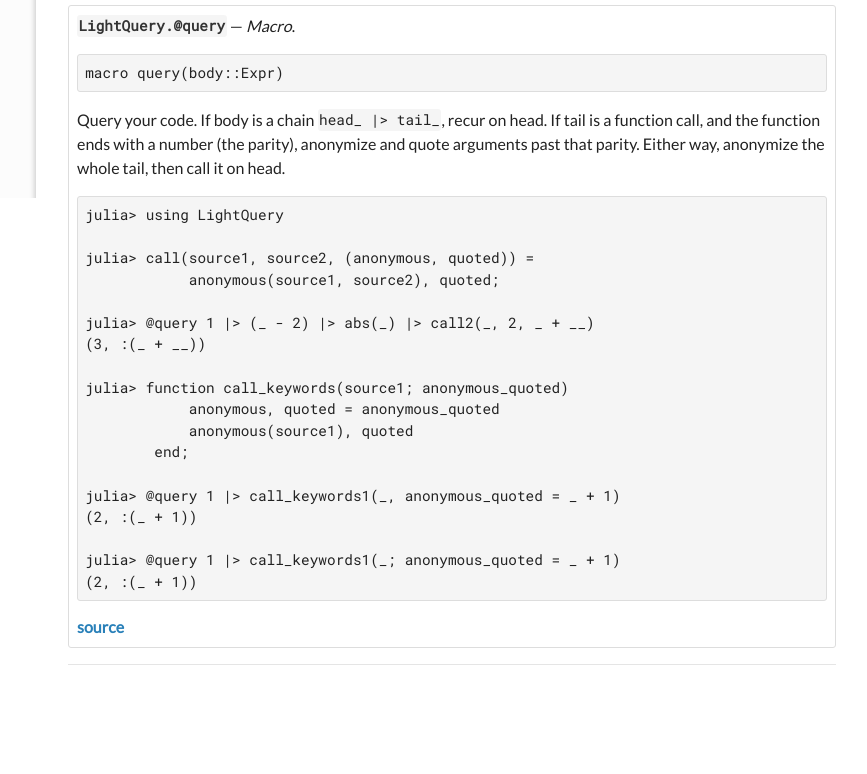
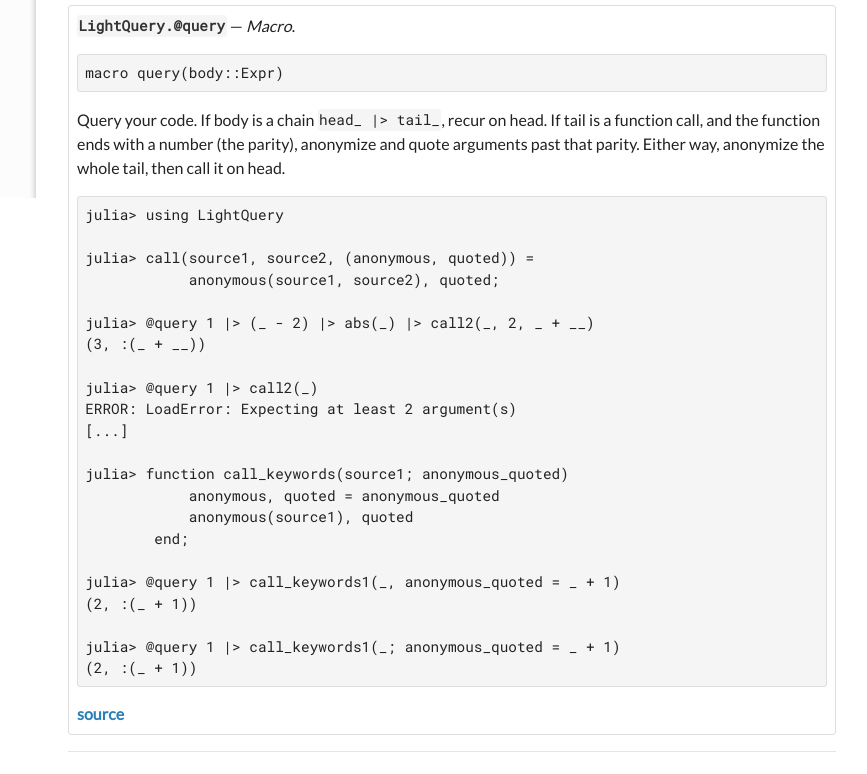
Before and after one commit to bramtayl/LightQuery.jl, a plain HTML site: page latest/index.html in a window 1280 px wide. Shown: the part 602-1376 px from the top of the page, without its empty margins (284-1151 px from the left). Before the commit the page ends 1315 px from the top, so only its background shows below. Drawn offline with nearby package versions, Linux system fonts and the light colour scheme.

Commit message:
build based on 49fb44e

```diff
--- a/latest/index.html
+++ b/latest/index.html
@@ -5,13 +5,17 @@ julia&gt; 1 |&gt; (@_ _ + 1)
 2
 
 julia&gt; map((@_ __ - _), (1, 2), (2, 1))
-(1, -1)</code></pre></div></div><a class="source-link" target="_blank" href="https://github.com/bramtayl/LightQuery.jl/blob/311a85ffc9663fb550e70b794c988b10e0310892/src/LightQuery.jl#L46-L61">source</a></section><section class="docstring"><div class="docstring-header"><a class="docstring-binding" id="LightQuery.@query-Tuple{Any}" href="#LightQuery.@query-Tuple{Any}"><code>LightQuery.@query</code></a> — <span class="docstring-category">Macro</span>.</div><div><div><pre><code class="language-none">macro query(body::Expr)</code></pre><p>Query your code. If body is a chain <code>head_ |&gt; tail_</code>, recur on head. If tail is a function call, and the function ends with a number (the parity), anonymize and quote arguments past that parity. Either way, anonymize the whole tail, then call it on head.</p><pre><code class="language-julia-repl">julia&gt; using LightQuery
+(1, -1)</code></pre></div></div><a class="source-link" target="_blank" href="https://github.com/bramtayl/LightQuery.jl/blob/49fb44e914aab307656af424500675a9091f021e/src/LightQuery.jl#L46-L61">source</a></section><section class="docstring"><div class="docstring-header"><a class="docstring-binding" id="LightQuery.@query-Tuple{Any}" href="#LightQuery.@query-Tuple{Any}"><code>LightQuery.@query</code></a> — <span class="docstring-category">Macro</span>.</div><div><div><pre><code class="language-none">macro query(body::Expr)</code></pre><p>Query your code. If body is a chain <code>head_ |&gt; tail_</code>, recur on head. If tail is a function call, and the function ends with a number (the parity), anonymize and quote arguments past that parity. Either way, anonymize the whole tail, then call it on head.</p><pre><code class="language-julia-repl">julia&gt; using LightQuery
 
 julia&gt; call(source1, source2, (anonymous, quoted)) =
             anonymous(source1, source2), quoted;
 
 julia&gt; @query 1 |&gt; (_ - 2) |&gt; abs(_) |&gt; call2(_, 2, _ + __)
 (3, :(_ + __))
+
+julia&gt; @query 1 |&gt; call2(_)
+ERROR: LoadError: Expecting at least 2 argument(s)
+[...]
 
 julia&gt; function call_keywords(source1; anonymous_quoted)
             anonymous, quoted = anonymous_quoted
@@ -22,4 +26,4 @@ julia&gt; @query 1 |&gt; call_keywords1(_, anonymous_quoted = _ + 1)
 (2, :(_ + 1))
 
 julia&gt; @query 1 |&gt; call_keywords1(_; anonymous_quoted = _ + 1)
-(2, :(_ + 1))</code></pre></div></div><a class="source-link" target="_blank" href="https://github.com/bramtayl/LightQuery.jl/blob/311a85ffc9663fb550e70b794c988b10e0310892/src/LightQuery.jl#L131-L159">source</a></section><footer><hr/></footer></article></body></html>
+(2, :(_ + 1))</code></pre></div></div><a class="source-link" target="_blank" href="https://github.com/bramtayl/LightQuery.jl/blob/49fb44e914aab307656af424500675a9091f021e/src/LightQuery.jl#L131-L163">source</a></section><footer><hr/></footer></article></body></html>
--- a/latest/search_index.js
+++ b/latest/search_index.js
@@ -21,7 +21,7 @@ var documenterSearchIndex = {"docs": [
     "page": "Home",
     "title": "LightQuery.@query",
     "category": "macro",
-    "text": "macro query(body::Expr)\n\nQuery your code. If body is a chain head_ |> tail_, recur on head. If tail is a function call, and the function ends with a number (the parity), anonymize and quote arguments past that parity. Either way, anonymize the whole tail, then call it on head.\n\njulia> using LightQuery\n\njulia> call(source1, source2, (anonymous, quoted)) =\n            anonymous(source1, source2), quoted;\n\njulia> @query 1 |> (_ - 2) |> abs(_) |> call2(_, 2, _ + __)\n(3, :(_ + __))\n\njulia> function call_keywords(source1; anonymous_quoted)\n            anonymous, quoted = anonymous_quoted\n            anonymous(source1), quoted\n        end;\n\njulia> @query 1 |> call_keywords1(_, anonymous_quoted = _ + 1)\n(2, :(_ + 1))\n\njulia> @query 1 |> call_keywords1(_; anonymous_quoted = _ + 1)\n(2, :(_ + 1))\n\n\n\n\n\n"
+    "text": "macro query(body::Expr)\n\nQuery your code. If body is a chain head_ |> tail_, recur on head. If tail is a function call, and the function ends with a number (the parity), anonymize and quote arguments past that parity. Either way, anonymize the whole tail, then call it on head.\n\njulia> using LightQuery\n\njulia> call(source1, source2, (anonymous, quoted)) =\n            anonymous(source1, source2), quoted;\n\njulia> @query 1 |> (_ - 2) |> abs(_) |> call2(_, 2, _ + __)\n(3, :(_ + __))\n\njulia> @query 1 |> call2(_)\nERROR: LoadError: Expecting at least 2 argument(s)\n[...]\n\njulia> function call_keywords(source1; anonymous_quoted)\n            anonymous, quoted = anonymous_quoted\n            anonymous(source1), quoted\n        end;\n\njulia> @query 1 |> call_keywords1(_, anonymous_quoted = _ + 1)\n(2, :(_ + 1))\n\njulia> @query 1 |> call_keywords1(_; anonymous_quoted = _ + 1)\n(2, :(_ + 1))\n\n\n\n\n\n"
 },
 
 {
```
